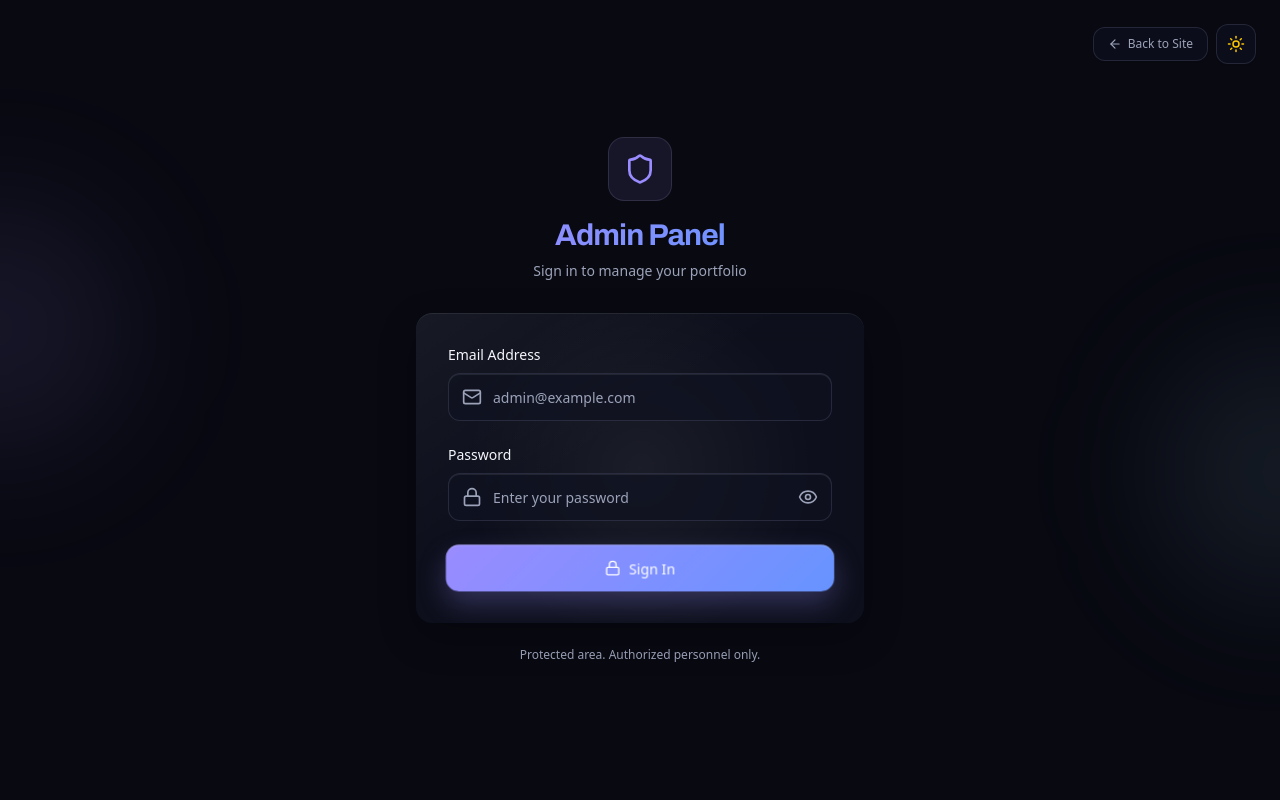
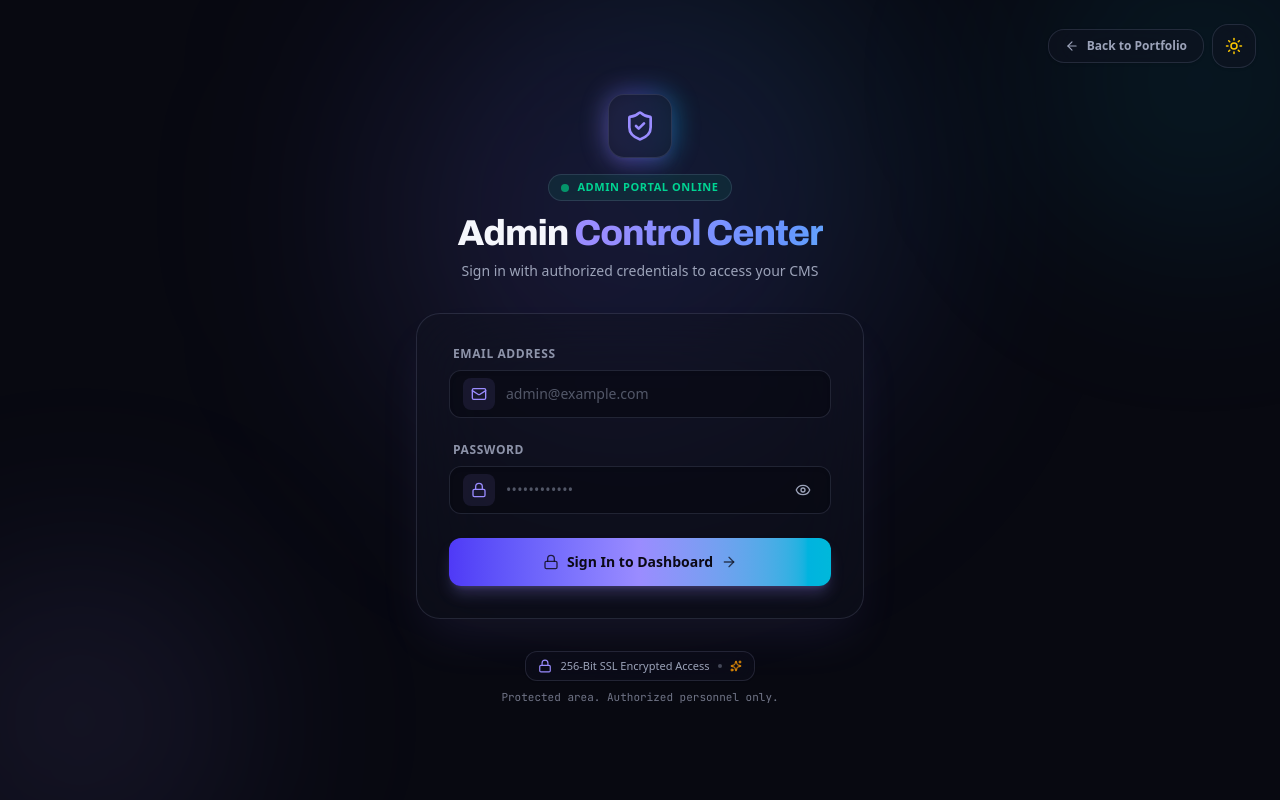
Before and after one commit to harshit-1318/harshit-dev-portfolio, a Next.js app: page /admin/login in a window 1280 px wide. Built offline with nearby package versions, Linux system fonts and the light colour scheme; no server answers.

Commit message:
style(admin): overhaul admin login page with ultra-premium glassmorphism, 3d badge & micro-animations

```diff
--- a/src/app/admin/login/page.tsx
+++ b/src/app/admin/login/page.tsx
@@ -1,52 +1,91 @@
 'use client';
 
 import Link from 'next/link';
-import { Shield, ArrowLeft } from 'lucide-react';
+import { ShieldCheck, ArrowLeft, Lock, Sparkles } from 'lucide-react';
+import { motion } from 'framer-motion';
 import { ThemeToggle } from '@/components/layout/theme-toggle';
 import { LoginForm } from '@/components/admin/login/login-form';
 
 export default function AdminLoginPage() {
   return (
-    <div className="min-h-screen bg-background flex items-center justify-center px-4 relative">
-      {/* Top right actions */}
-      <div className="absolute top-4 right-4 sm:top-6 sm:right-6 z-50 flex items-center gap-2">
+    <div className="min-h-screen bg-background flex items-center justify-center p-4 sm:p-6 relative overflow-hidden">
+      {/* Top navigation actions */}
+      <motion.div
+        initial={{ opacity: 0, y: -20 }}
+        animate={{ opacity: 1, y: 0 }}
+        transition={{ duration: 0.5, delay: 0.1 }}
+        className="absolute top-4 right-4 sm:top-6 sm:right-6 z-50 flex items-center gap-2"
+      >
         <Link
           href="/"
-          className="flex items-center gap-1.5 px-3.5 py-2 text-xs font-medium text-muted-foreground hover:text-foreground bg-card/80 backdrop-blur-md border border-border/60 hover:border-border rounded-xl transition-all shadow-xs cursor-pointer"
+          className="group flex items-center gap-2 px-4 py-2 text-xs font-semibold text-muted-foreground hover:text-foreground bg-card/70 backdrop-blur-xl border border-border/70 hover:border-primary/40 rounded-2xl transition-all duration-300 shadow-sm hover:shadow-md cursor-pointer"
         >
-          <ArrowLeft className="w-3.5 h-3.5" />
-          Back to Site
+          <ArrowLeft className="w-3.5 h-3.5 group-hover:-translate-x-1 transition-transform" />
+          <span>Back to Portfolio</span>
         </Link>
-        <div className="p-0.5 rounded-xl bg-card/80 backdrop-blur-md border border-border/60 shadow-xs">
+        <div className="p-1 rounded-2xl bg-card/70 backdrop-blur-xl border border-border/70 shadow-sm flex items-center justify-center">
           <ThemeToggle />
         </div>
-      </div>
+      </motion.div>
 
-      {/* Background decoration */}
-      <div className="fixed inset-0 grid-pattern opacity-50 pointer-events-none" />
-      <div className="fixed top-1/4 -left-32 w-64 h-64 bg-primary/10 rounded-full blur-3xl pointer-events-none" />
-      <div className="fixed bottom-1/4 -right-32 w-64 h-64 bg-secondary/10 rounded-full blur-3xl pointer-events-none" />
+      {/* Ambient background glows */}
+      <div className="fixed inset-0 grid-pattern opacity-40 pointer-events-none" />
+      <div className="fixed top-1/4 left-1/2 -translate-x-1/2 -translate-y-1/2 w-[500px] h-[500px] bg-linear-to-tr from-primary/20 via-indigo-500/15 to-cyan-500/20 rounded-full blur-[120px] pointer-events-none" />
+      <div className="fixed -bottom-20 -left-20 w-80 h-80 bg-primary/10 rounded-full blur-[100px] pointer-events-none" />
+      <div className="fixed -top-20 -right-20 w-80 h-80 bg-cyan-500/10 rounded-full blur-[100px] pointer-events-none" />
 
-      <div className="relative w-full max-w-md">
-        {/* Logo / Heading */}
-        <div className="text-center mb-8">
-          <div className="inline-flex items-center justify-center w-16 h-16 rounded-2xl bg-primary/10 mb-4 border border-primary/20">
-            <Shield className="w-8 h-8 text-primary" />
+      <div className="relative w-full max-w-md my-auto py-8">
+        {/* Hero Header */}
+        <motion.div
+          initial={{ opacity: 0, scale: 0.9, y: 10 }}
+          animate={{ opacity: 1, scale: 1, y: 0 }}
+          transition={{ duration: 0.5, ease: [0.16, 1, 0.3, 1] }}
+          className="text-center mb-8"
+        >
+          {/* Animated 3D Badge */}
+          <div className="relative inline-block mb-4 group">
+            <div className="absolute -inset-1 bg-linear-to-r from-primary via-indigo-500 to-cyan-500 rounded-3xl blur-md opacity-40 group-hover:opacity-75 transition duration-500" />
+            <div className="relative w-16 h-16 rounded-2xl bg-card/90 backdrop-blur-xl border border-primary/30 flex items-center justify-center shadow-lg shadow-primary/10 group-hover:scale-105 transition-transform duration-300">
+              <ShieldCheck className="w-8 h-8 text-primary group-hover:rotate-6 transition-transform duration-300" />
+            </div>
           </div>
-          <h1 className="text-3xl font-bold font-heading gradient-text">
-            Admin Panel
+
+          {/* System Status Pill */}
+          <div className="flex justify-center mb-3">
+            <div className="inline-flex items-center gap-2 px-3 py-1 rounded-full bg-emerald-500/10 border border-emerald-500/25 text-emerald-600 dark:text-emerald-400 text-[11px] font-bold tracking-wider uppercase">
+              <span className="w-2 h-2 rounded-full bg-emerald-500 animate-pulse" />
+              <span>Admin Portal Online</span>
+            </div>
+          </div>
+
+          <h1 className="text-3xl sm:text-4xl font-extrabold font-heading tracking-tight text-foreground">
+            Admin <span className="gradient-text">Control Center</span>
           </h1>
-          <p className="text-muted-foreground mt-2 text-sm">
-            Sign in to manage your portfolio
+          <p className="text-xs sm:text-sm text-muted-foreground mt-2 font-medium">
+            Sign in with authorized credentials to access your CMS
           </p>
-        </div>
+        </motion.div>
 
+        {/* Login Form */}
         <LoginForm />
 
-        {/* Footer */}
-        <p className="text-center text-xs text-muted-foreground mt-6">
-          Protected area. Authorized personnel only.
-        </p>
+        {/* Security Badge Footer */}
+        <motion.div
+          initial={{ opacity: 0 }}
+          animate={{ opacity: 1 }}
+          transition={{ delay: 0.4 }}
+          className="mt-8 text-center flex flex-col items-center gap-2"
+        >
+          <div className="inline-flex items-center gap-2 px-3 py-1.5 rounded-xl bg-card/50 backdrop-blur-md border border-border/50 text-muted-foreground text-[11px] font-medium shadow-xs">
+            <Lock className="w-3.5 h-3.5 text-primary" />
+            <span>256-Bit SSL Encrypted Access</span>
+            <span className="w-1 h-1 rounded-full bg-muted-foreground/40" />
+            <Sparkles className="w-3 h-3 text-amber-500" />
+          </div>
+          <p className="text-[11px] text-muted-foreground/70 font-mono">
+            Protected area. Authorized personnel only.
+          </p>
+        </motion.div>
       </div>
     </div>
   );
--- a/src/components/admin/login/login-form-fields.tsx
+++ b/src/components/admin/login/login-form-fields.tsx
@@ -25,12 +25,14 @@ export function LoginFormFields({
       <div className="space-y-2">
         <label
           htmlFor="email"
-          className="block text-sm font-medium text-foreground"
+          className="block text-xs font-bold uppercase tracking-wider text-muted-foreground/90 ml-1"
         >
           Email Address
         </label>
-        <div className="relative">
-          <Mail className="absolute left-3.5 top-1/2 -translate-y-1/2 w-5 h-5 text-muted-foreground pointer-events-none z-10" />
+        <div className="relative group">
+          <div className="absolute left-3.5 top-1/2 -translate-y-1/2 w-8 h-8 rounded-lg bg-primary/10 flex items-center justify-center text-primary group-focus-within:bg-primary group-focus-within:text-primary-foreground transition-colors duration-200 pointer-events-none z-10">
+            <Mail className="w-4 h-4" />
+          </div>
           <input
             id="email"
             type="email"
@@ -38,39 +40,44 @@ export function LoginFormFields({
             onChange={(e) => setEmail(e.target.value)}
             required
             placeholder="admin@example.com"
-            className="anime-input pl-11!"
+            className="w-full h-12 pl-14 pr-4 rounded-xl bg-background/60 border border-border/80 focus:border-primary focus:ring-4 focus:ring-primary/15 transition-all text-sm font-medium text-foreground placeholder:text-muted-foreground/50 shadow-inner outline-none"
           />
         </div>
       </div>
 
       {/* Password Field */}
       <div className="space-y-2">
-        <label
-          htmlFor="password"
-          className="block text-sm font-medium text-foreground"
-        >
-          Password
-        </label>
-        <div className="relative">
-          <Lock className="absolute left-3.5 top-1/2 -translate-y-1/2 w-5 h-5 text-muted-foreground pointer-events-none z-10" />
+        <div className="flex items-center justify-between ml-1">
+          <label
+            htmlFor="password"
+            className="block text-xs font-bold uppercase tracking-wider text-muted-foreground/90"
+          >
+            Password
+          </label>
+        </div>
+        <div className="relative group">
+          <div className="absolute left-3.5 top-1/2 -translate-y-1/2 w-8 h-8 rounded-lg bg-primary/10 flex items-center justify-center text-primary group-focus-within:bg-primary group-focus-within:text-primary-foreground transition-colors duration-200 pointer-events-none z-10">
+            <Lock className="w-4 h-4" />
+          </div>
           <input
             id="password"
             type={showPassword ? "text" : "password"}
             value={password}
             onChange={(e) => setPassword(e.target.value)}
             required
-            placeholder="Enter your password"
-            className="anime-input pl-11! pr-12!"
+            placeholder="••••••••••••"
+            className="w-full h-12 pl-14 pr-12 rounded-xl bg-background/60 border border-border/80 focus:border-primary focus:ring-4 focus:ring-primary/15 transition-all text-sm font-medium text-foreground placeholder:text-muted-foreground/50 shadow-inner outline-none tracking-wide"
           />
           <button
             type="button"
             onClick={() => setShowPassword(!showPassword)}
-            className="absolute right-3.5 top-1/2 -translate-y-1/2 text-muted-foreground hover:text-foreground transition cursor-pointer z-10"
+            className="absolute right-3.5 top-1/2 -translate-y-1/2 p-1.5 rounded-lg text-muted-foreground hover:text-foreground hover:bg-muted/80 transition-all cursor-pointer z-10"
+            aria-label={showPassword ? "Hide password" : "Show password"}
           >
             {showPassword ? (
-              <EyeOff className="w-5 h-5" />
+              <EyeOff className="w-4 h-4" />
             ) : (
-              <Eye className="w-5 h-5" />
+              <Eye className="w-4 h-4" />
             )}
           </button>
         </div>
--- a/src/components/admin/login/login-form.tsx
+++ b/src/components/admin/login/login-form.tsx
@@ -3,7 +3,8 @@
 import { useState } from "react";
 import { signIn } from "next-auth/react";
 import { useRouter } from "next/navigation";
-import { Lock } from "lucide-react";
+import { Lock, ArrowRight, AlertCircle, Loader2 } from "lucide-react";
+import { motion, AnimatePresence } from "framer-motion";
 import { LoginFormFields } from "./login-form-fields";
 
 export function LoginForm() {
@@ -28,7 +29,7 @@ export function LoginForm() {
 
       if (result?.error) {
         console.error("[Login Error]:", result.error);
-        setError("Invalid email or password");
+        setError("Invalid email address or password.");
       } else {
         router.push("/admin");
       }
@@ -41,14 +42,29 @@ export function LoginForm() {
   };
 
   return (
-    <div className="anime-card rounded-2xl p-8 shadow-xl shadow-primary/5">
+    <motion.div
+      initial={{ opacity: 0, y: 15 }}
+      animate={{ opacity: 1, y: 0 }}
+      transition={{ duration: 0.4, ease: [0.16, 1, 0.3, 1] }}
+      className="relative rounded-3xl bg-card/70 backdrop-blur-2xl border border-border/80 p-6 sm:p-8 shadow-2xl shadow-primary/10"
+    >
       <form onSubmit={handleSubmit} className="space-y-6">
-        {error && (
-          <div className="flex items-center gap-2 px-4 py-3 bg-destructive/10 border border-destructive/20 rounded-xl text-destructive text-sm">
-            <Lock className="w-4 h-4 shrink-0" />
-            {error}
-          </div>
-        )}
+        <AnimatePresence mode="wait">
+          {error && (
+            <motion.div
+              initial={{ opacity: 0, height: 0, y: -10 }}
+              animate={{ opacity: 1, height: "auto", y: 0 }}
+              exit={{ opacity: 0, height: 0, y: -10 }}
+              transition={{ duration: 0.25 }}
+              className="overflow-hidden"
+            >
+              <div className="flex items-center gap-3 px-4 py-3 bg-rose-500/10 border border-rose-500/25 rounded-2xl text-rose-600 dark:text-rose-400 text-xs font-semibold shadow-xs">
+                <AlertCircle className="w-4 h-4 shrink-0 text-rose-500 animate-pulse" />
+                <span>{error}</span>
+              </div>
+            </motion.div>
+          )}
+        </AnimatePresence>
 
         <LoginFormFields
           email={email}
@@ -62,21 +78,25 @@ export function LoginForm() {
         <button
           type="submit"
           disabled={loading}
-          className="anime-btn w-full flex items-center justify-center gap-2"
+          className="relative w-full h-12 rounded-xl bg-linear-to-r from-indigo-600 via-primary to-cyan-500 hover:from-indigo-500 hover:via-primary hover:to-cyan-400 text-primary-foreground font-semibold text-sm shadow-lg shadow-primary/25 hover:shadow-primary/40 hover:scale-[1.01] active:scale-[0.98] transition-all duration-200 cursor-pointer flex items-center justify-center gap-2 group overflow-hidden disabled:opacity-70 disabled:pointer-events-none"
         >
+          {/* Subtle button glare effect */}
+          <div className="absolute inset-0 bg-linear-to-r from-transparent via-white/15 to-transparent -translate-x-full group-hover:translate-x-full transition-transform duration-1000 ease-in-out pointer-events-none" />
+
           {loading ? (
             <>
-              <div className="w-4 h-4 border-2 border-primary-foreground/30 border-t-primary-foreground rounded-full animate-spin" />
-              Signing in...
+              <Loader2 className="w-4 h-4 animate-spin" />
+              <span>Authenticating...</span>
             </>
           ) : (
             <>
-              <Lock className="w-4 h-4" />
-              Sign In
+              <Lock className="w-4 h-4 text-primary-foreground/80 group-hover:scale-110 transition-transform" />
+              <span>Sign In to Dashboard</span>
+              <ArrowRight className="w-4 h-4 text-primary-foreground/70 group-hover:translate-x-1 transition-transform" />
             </>
           )}
         </button>
       </form>
-    </div>
+    </motion.div>
   );
 }
```
